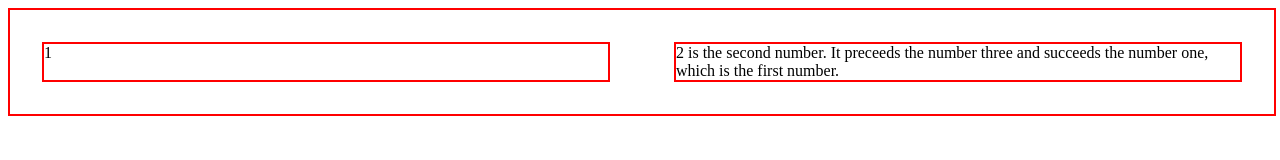
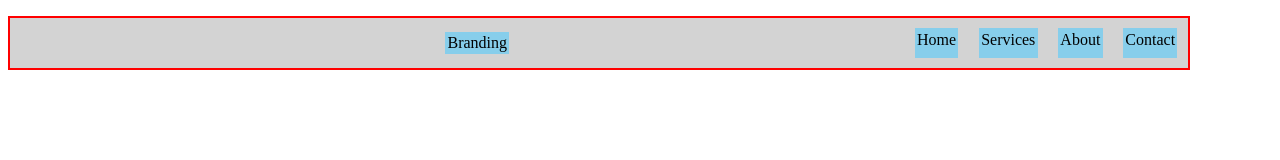
Before and after one commit to SelloFotoyi/musicApp, a plain HTML site: page flex_index.html in a window 1280 px wide. Drawn offline with Linux system fonts and the light colour scheme.

Commit message:
auto margin

```diff
--- a/flex_index.html
+++ b/flex_index.html
@@ -6,16 +6,35 @@
 	<link rel = "stylesheet" type = "text/css" href = "flex_style.css">
 </head>
 <body>
-	<div id="parent">
+	<ul>
+		<li>Branding</li>
+		<li>Home</li>
+		<li>Services</li>
+		<li>About</li>
+		<li>Contact</li>
+	</ul>
+	<!--<div id="parent">
 		<div class = "child">
-			1
+			Branding
 		</div>
 
 		<div class = "child">
-			2 is the second number. It preceeds the number three
-			and succeeds the number one, which is the first number.
+			Home
+		</div>
 
+		<div class = "child">
+			Services
 		</div>
+
+		<div class = "child">
+			About
+		</div>
+
+		<div class = "child">
+			Contact
+		</div>
+		-->
+
 <!--
 		<div class = "child">
 			3
@@ -77,6 +96,6 @@
 			12
 		</div> -->
 
-	</div>
+	<!--</div>-->
 </body>
 </html>
--- a/flex_style.css
+++ b/flex_style.css
@@ -1,33 +1,54 @@
-#parent{
+ul{
+	width:90%;
+	height:50px;
+	border:2px solid red;
+	background-color:LightGrey;
+	list-style:none;
+	display:flex;
+
+}
+
+li{
+	flex:0 0 auto;
+	background-color:SkyBlue;
+	margin:0.9%;
+	padding:0.2%;
+}
+li:nth-child(1){
+	margin:auto;
+}
+/*#parent{
 	width:100%;
-	height:20%;
+	height:50px;
 	border:2px solid red;
 	display:flex;
-	/*flex-direction:column;*/
+	/*flex-direction:column;
 	/*flex-wrap:wrap;
-	/*justify-content:flex-end;*/
-	/*align-items:baseline;*/
-	/*align-content:flex-end;*/
+	/*justify-content:flex-end;
+	/*align-items:baseline;
+	/*align-content:flex-end;
 }
 
 .child{
-	flex:1;
-	border:2px solid red;
-	margin:2em;
-	/*margin-right:8px;	*/
-	/*flex-grow:1;*/
-	/*flex-shrink:1*/
+	flex:auto;
+	/*border:2px solid red;
+	background-color:blue;
+	margin:0.5%;
+	text-align:center;
+	/*margin-right:8px;
+	/*flex-grow:1;
+	/*flex-shrink:1
 
 }
 
 #parent div:nth-child(2){
 	/*flex-basis:auto;*/
-	/*flex-shrink:2;*/
+	/*flex-shrink:2;
 
 }
 /* #parent div:nth-child(2){
 	order:2;
 }
 #parent div:nth-child(1){
-	order:3; */
-}
+	order:3;
+}*/
```
Also changed, not shown: properties.txt.
